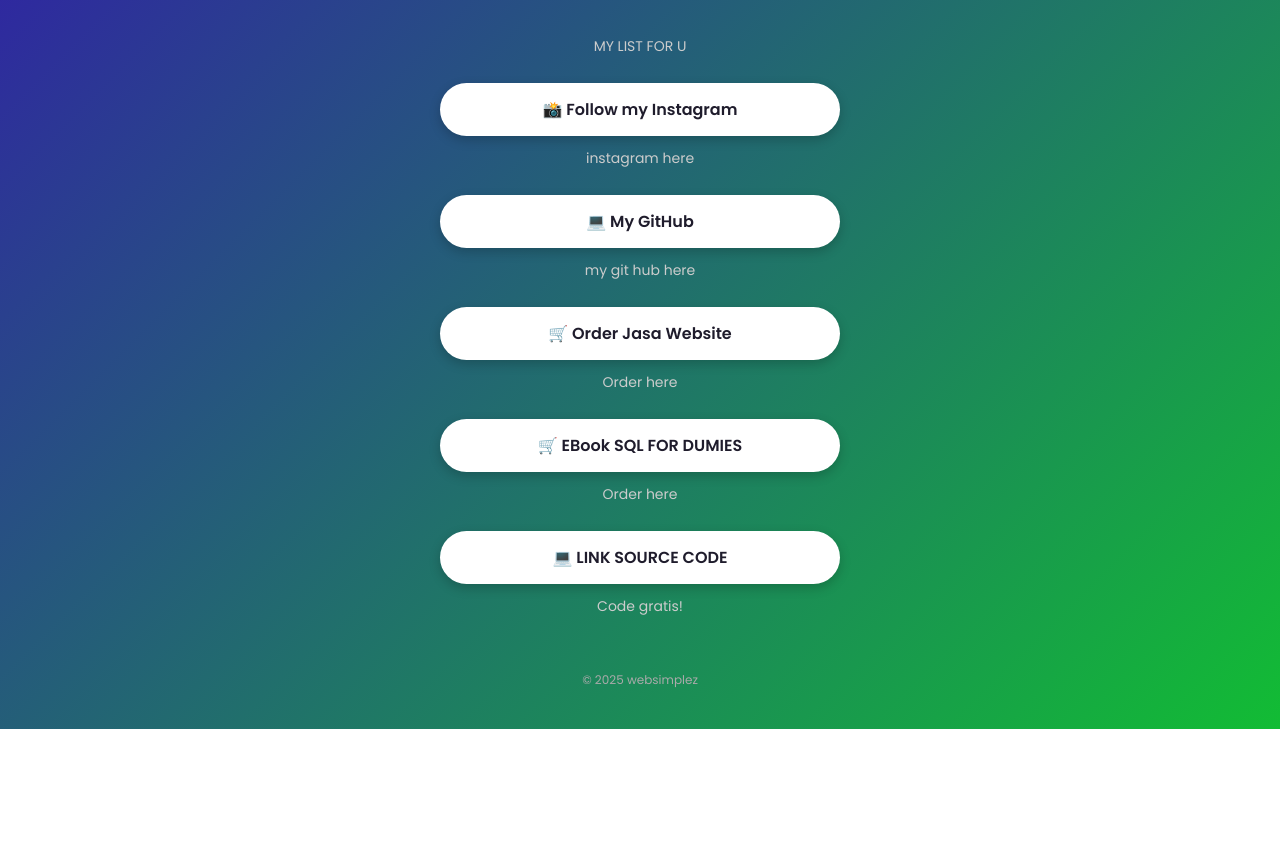
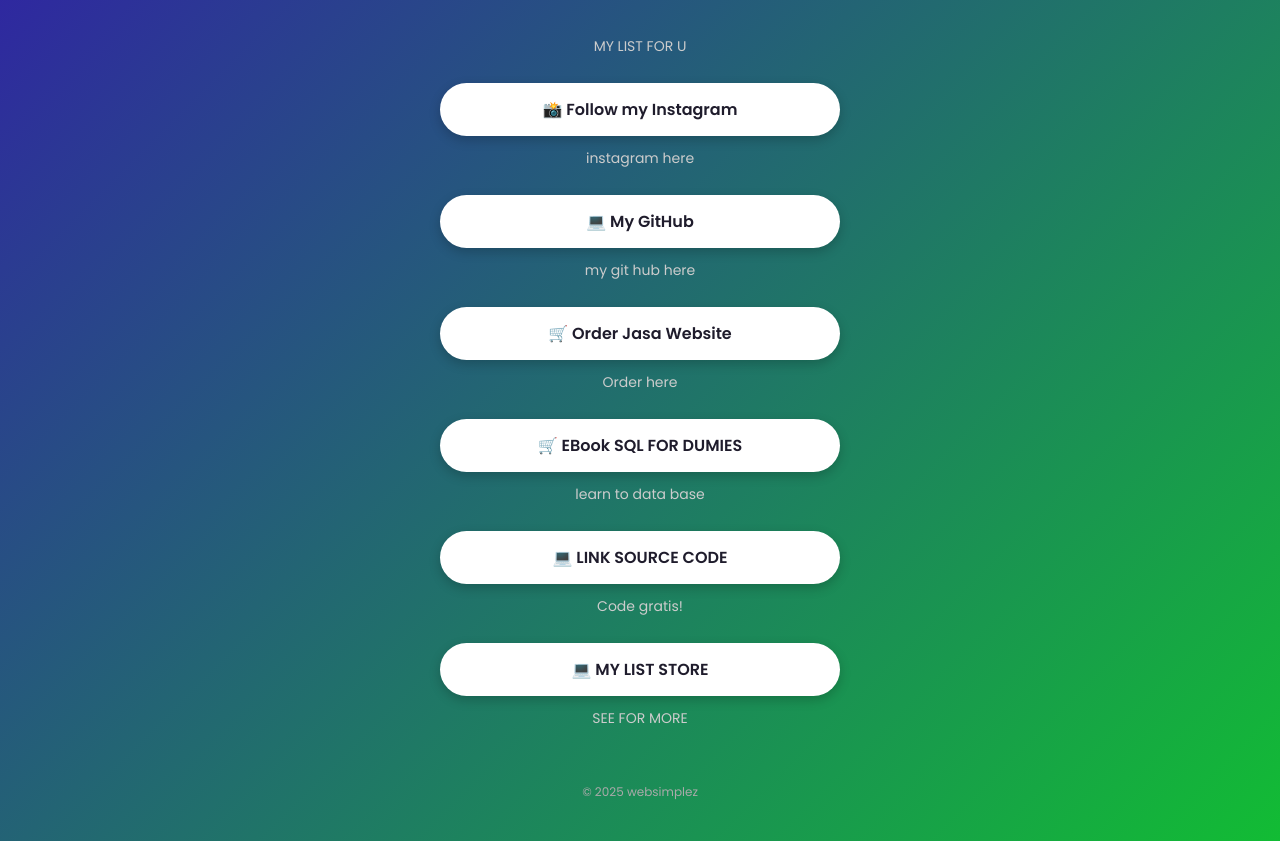
Before and after one commit to danzboyz/Bio-tiktok, a plain HTML site: page index.html in a window 1280 px wide. Shown: the part 244-1085 px from the top of the page. Before the commit the page ends 973 px from the top, so only its background shows below. Drawn offline with Linux system fonts and the light colour scheme.

Commit message:
Update index.html
AS

```diff
--- a/index.html
+++ b/index.html
@@ -85,9 +85,11 @@
   <a href="https://wa.me/6285881334119?text=Halo%20saya%20tertarik%20order%20web!" class="link-btn" target="_blank">🛒 Order Jasa Website</a>
   <p>Order here</p>
   <a href="http://lynk.id/danzboyz/1dn6rknejp07/checkout" class="link-btn" target="_blank">🛒 EBook SQL FOR DUMIES</a>
-  <p>Order here</p>
+  <p>learn to data base</p>
   <a href="https://danzboyz.github.io/belajar-bahasa-pemrograman/" class="link-btn" target="_blank">💻 LINK SOURCE CODE</a>
   <p>Code gratis!</p>
+  <a href="https://lynk.id/danzboyz" class="link-btn" target="_blank">💻  MY LIST STORE</a>
+  <p>SEE FOR MORE</p>
 
   <footer>© 2025 websimplez</footer>
 </body>
```
